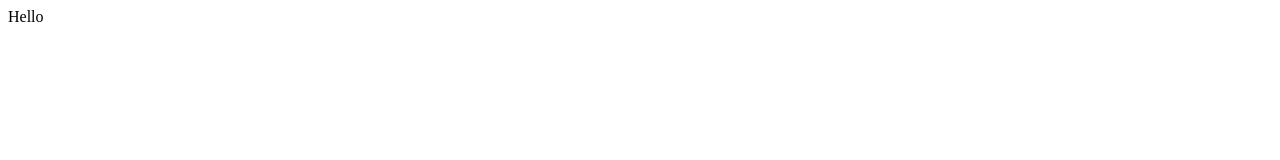
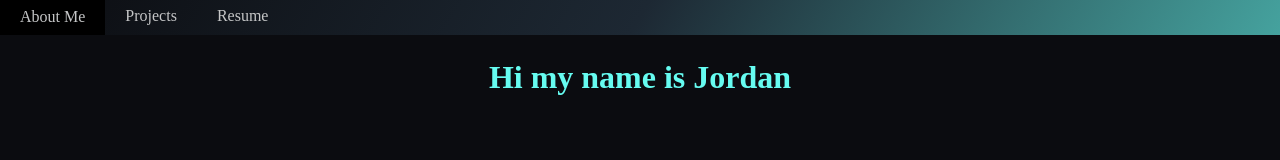
Before and after one commit to LewisJordann/LewisJordann.github.io, a plain HTML site: page index.html in a window 1280 px wide. Drawn offline with Linux system fonts and the light colour scheme.

Commit message:
Added Css for index, added navbar, added resume

```diff
--- /dev/null
+++ b/index.css
@@ -0,0 +1,56 @@
+/* Website colors */
+:root {
+    --highlight-color-primary: #66fcf1;
+    --highlight-color-secondary: #45a29e;
+    --background-color-dark: #0b0c10;
+    --background-color-light: #1d2833;
+    --text-color-: #c5c6c7;
+}
+
+body {
+    background-color: var(--background-color-dark);
+}
+
+/* Navbar Section */
+.navbar ul{
+    list-style-type: none;
+    margin: 0;
+    padding: 0;
+    top: 0;
+    left: 0;
+    width: 100%;
+    position: fixed;
+    overflow: hidden;
+    background: linear-gradient(120deg, var(--background-color-dark), var(--background-color-light), var(--highlight-color-secondary));
+}
+
+.navbar li{
+    float: left;
+}
+
+.navbar li a{
+    display: block;
+    color: var(--text-color-);
+    text-align: center;
+    padding-left: 20px;
+    padding-right: 20px;
+    padding-top: 8%;
+    padding-bottom: 8%;
+    text-decoration: none;
+}
+
+.navbar li a:hover {
+    background-color: black;
+}
+
+.navbar li a:active{
+    background-color: black;
+}
+
+/* About me Section */
+#aboutmeTitle {
+    padding-top: 2rem;
+    text-align: center;
+    font-size: 32px;
+    color: var(--highlight-color-primary);
+}
--- a/index.html
+++ b/index.html
@@ -1 +1,30 @@
-Hello
+<!DOCTYPE html>
+<html>
+    <head>
+        <meta charset="utf-8">
+        <title>Home Page</title>
+        <link rel="stylesheet" type= "text/css" href="index.css">
+    </head>
+    <body>
+        <!-- Navbar Section -->
+        <div class="navbar">
+            <ul>
+                <li><a href="#">About Me</a></li>
+                <li><a href="#">Projects</a></li>
+                <li><a href="resume.pdf">Resume</a></li>
+            </ul>
+        </div>
+
+        <!-- About Me Section -->
+        <section id="aboutmeSection">
+            <div class="AboutMe">
+                <h1 id="aboutmeTitle">Hi my name is Jordan</h1>
+            </div>
+        </section>
+        <!-- Projects Section -->
+        <!-- TODO -->
+
+        <!-- Resume Section -->
+        <!-- TODO -->
+    </body>
+</html>
```
Also changed, not shown: 1 other file.
